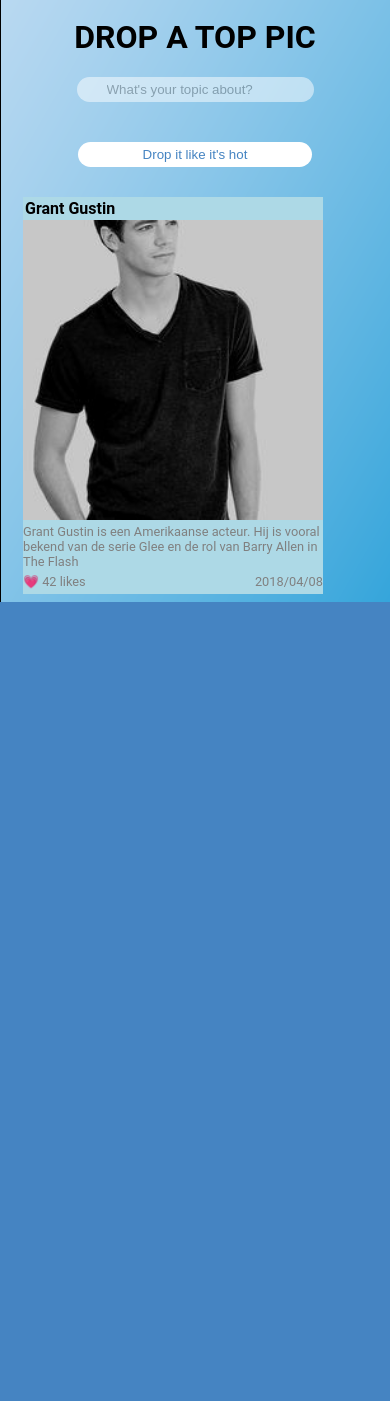
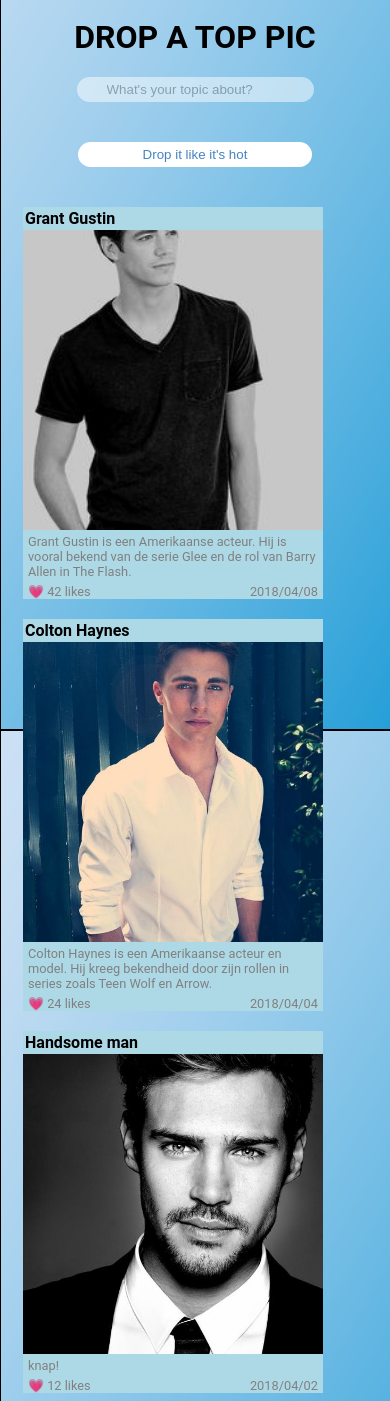
Before and after one commit to LisaWijffels/toppics, a PHP site: page /?post_id=1 in a window 390 px wide. Shown: the part 350-1751 px from the top of the page. Before the commit the page ends 952 px from the top, so only its background shows below. Run offline with PHP 8.4, Linux system fonts and the light colour scheme.

Commit message:
3 feed css and responsive

```diff
--- a/css/style.css
+++ b/css/style.css
@@ -143,9 +143,8 @@ h1
 
 .feed
 {
+    margin-top: 10px;
 
-    margin-top: 10px;
-    display: grid;
 }
 
 .feed__post
@@ -153,6 +152,7 @@ h1
     background-color: #ADD9E6;
     margin-left: 15px;
     margin-right: 15px;
+    margin-top: 20px;
     max-width: 300px;
 
 }
@@ -178,6 +178,8 @@ h1
 {
     font-size: 0.8em;
     margin: 0px;
+    margin-left: 5px;
+    margin-right: 5px;
     margin-bottom: 5px;
     color:grey;
 }
@@ -187,6 +189,8 @@ h1
     display: flex;
     flex-direction: row;
     justify-content: space-between;
+    margin-left: 5px;
+    margin-right: 5px;
     margin-top: 5px;
     margin-bottom: 5px;
     color: gray;
@@ -228,6 +232,13 @@ h1
        font-size: 11px;
     }
 
+    .feed
+    {
+        display: grid;
+        grid-template-columns: 50% 50%;
+        grid-template-rows: 50% 50%;
+    }
+
 }
 
 @media (min-width: 40em)
@@ -242,4 +253,23 @@ h1
         margin-right: 40px;
     }
 
+    .feed
+    {
+        display: grid;
+        grid-template-columns: 33% 33% 33%;
+        grid-template-rows: 33% 33% 33%;
+
+    }
+
+    .feed__post
+    {
+        max-width: 400px;
+    }
+
+    .feed__postImg
+    {
+        width: 400px;
+        height: 400px;
+        object-fit: cover;
+    }
 }
--- a/index.php
+++ b/index.php
@@ -49,13 +49,37 @@ $posts = Post::showPosts();
 
                 <p class="feed__postUser">Grant Gustin</p>
                 <img class="feed__postImg" src="img/grantgustin.jpg">
-                <p class="feed__postDesc">Grant Gustin is een Amerikaanse acteur. Hij is vooral bekend van de serie Glee en de rol van Barry Allen in The Flash </p>
+                <p class="feed__postDesc">Grant Gustin is een Amerikaanse acteur. Hij is vooral bekend van de serie Glee en de rol van Barry Allen in The Flash. </p>
                 <div class="feed__flex">
                     <p class="feed__postLikes">💗 42 likes</p>
                     <p class="feed__postDate">2018/04/08</p>
                 </div>
 
             </div>
+
+            <div class="feed__post">
+
+                <p class="feed__postUser">Colton Haynes</p>
+                <img class="feed__postImg" src="img/coltonhaynes.jpg">
+                <p class="feed__postDesc">Colton Haynes is een Amerikaanse acteur en model. Hij kreeg bekendheid door zijn rollen in series zoals Teen Wolf en Arrow. </p>
+                <div class="feed__flex">
+                    <p class="feed__postLikes">💗 24 likes</p>
+                    <p class="feed__postDate">2018/04/04</p>
+                </div>
+
+            </div>
+
+            <div class="feed__post">
+
+                <p class="feed__postUser">Handsome man</p>
+                <img class="feed__postImg" src="img/handsome.jpg">
+                <p class="feed__postDesc">knap! </p>
+                <div class="feed__flex">
+                    <p class="feed__postLikes">💗 12 likes</p>
+                    <p class="feed__postDate">2018/04/02</p>
+                </div>
+
+                </div>
         </div>
     </main>
 
```
Also changed, not shown: img/coltonhaynes.jpg (added), img/handsome.jpg (added).
